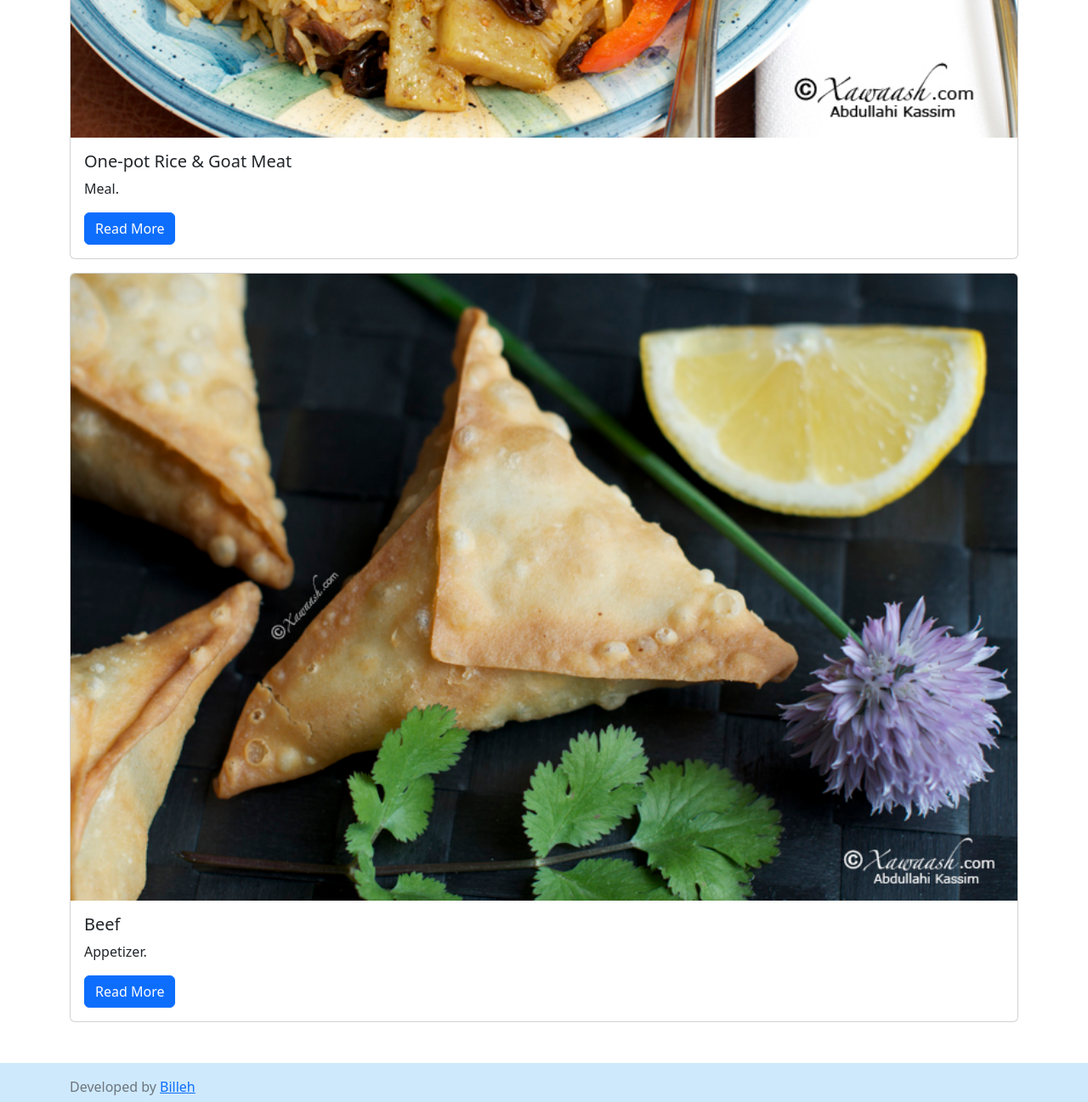
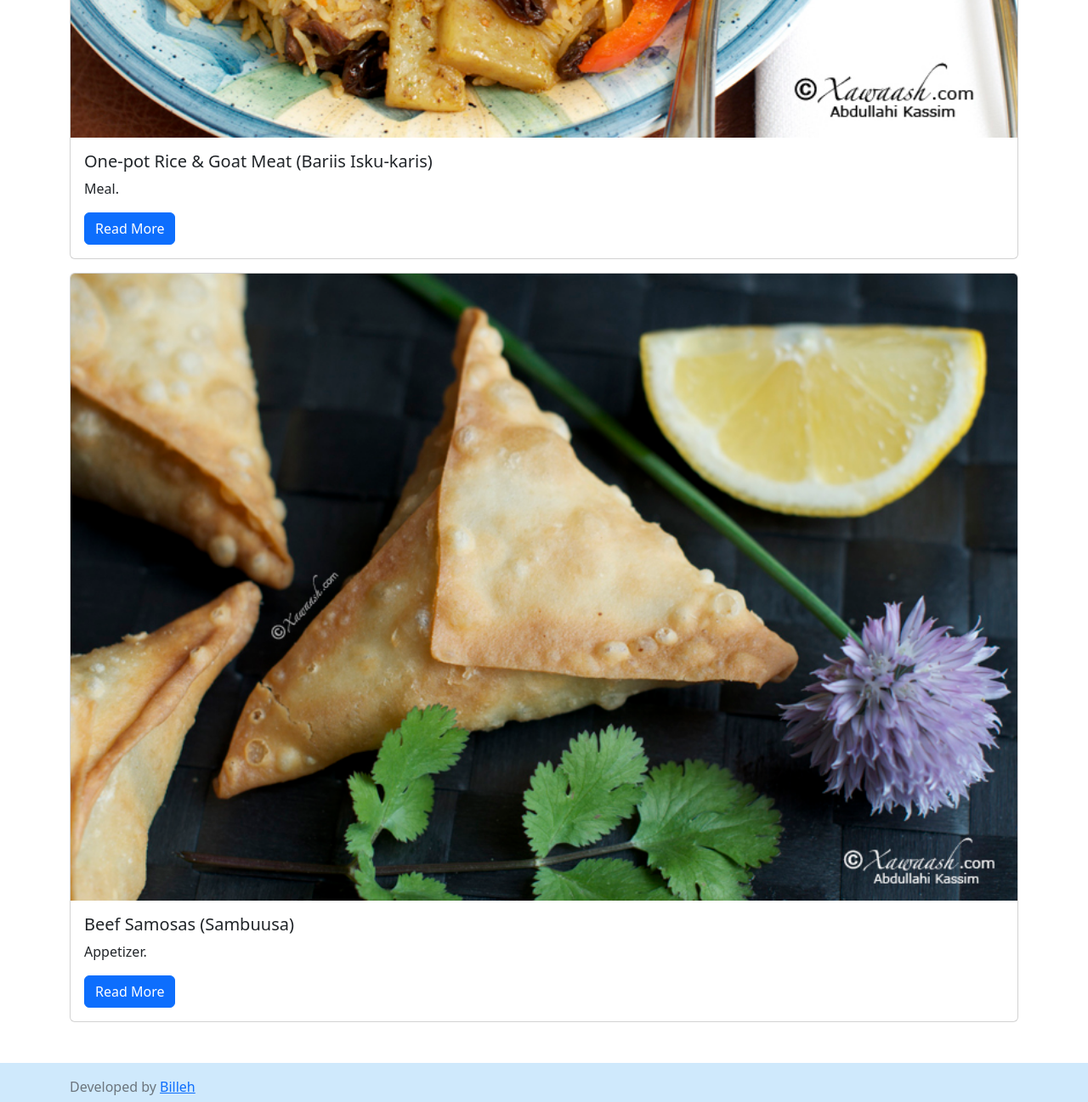
Before and after one commit to scegob/week9BootstrapAssignment, a website: page recipes.html in a window 1280 px wide. Shown: the part 2792-4089 px from the top of the page at 85% size. Drawn offline with nearby package versions, Linux system fonts and the light colour scheme.

Commit message:
Update recipes.html

```diff
--- a/recipes.html
+++ b/recipes.html
@@ -78,7 +78,7 @@
                 <div class="card mb-3">
                   <img src="./images/recipes/receipe-2/Iskukaris-1.jpg" class="card-img-top" alt="One-pot Rice & Goat Meat">
                   <div class="card-body">
-                    <h5 class="card-title">One-pot Rice & Goat Meat</h5>
+                    <h5 class="card-title">One-pot Rice & Goat Meat (Bariis Isku-karis)</h5>
                     <p class="card-text">Meal.</p>
                     <div>
                       <a href="./recipes2.html"><button type="button" class="btn btn-primary">Read More</button></a>
@@ -88,7 +88,7 @@
                   <div class="card mb-3">
                     <img src="./images/recipes/receipe-3/Sambuus-9.jpg" class="card-img-top" alt="Samosas">
                     <div class="card-body">
-                      <h5 class="card-title">Beef</h5>
+                      <h5 class="card-title">Beef Samosas (Sambuusa)</h5>
                       <p class="card-text">Appetizer.</p>
                       <div class="">
                         <a href="./recipes3.html"><button type="button" class="btn btn-primary">Read More</button></a>
```
